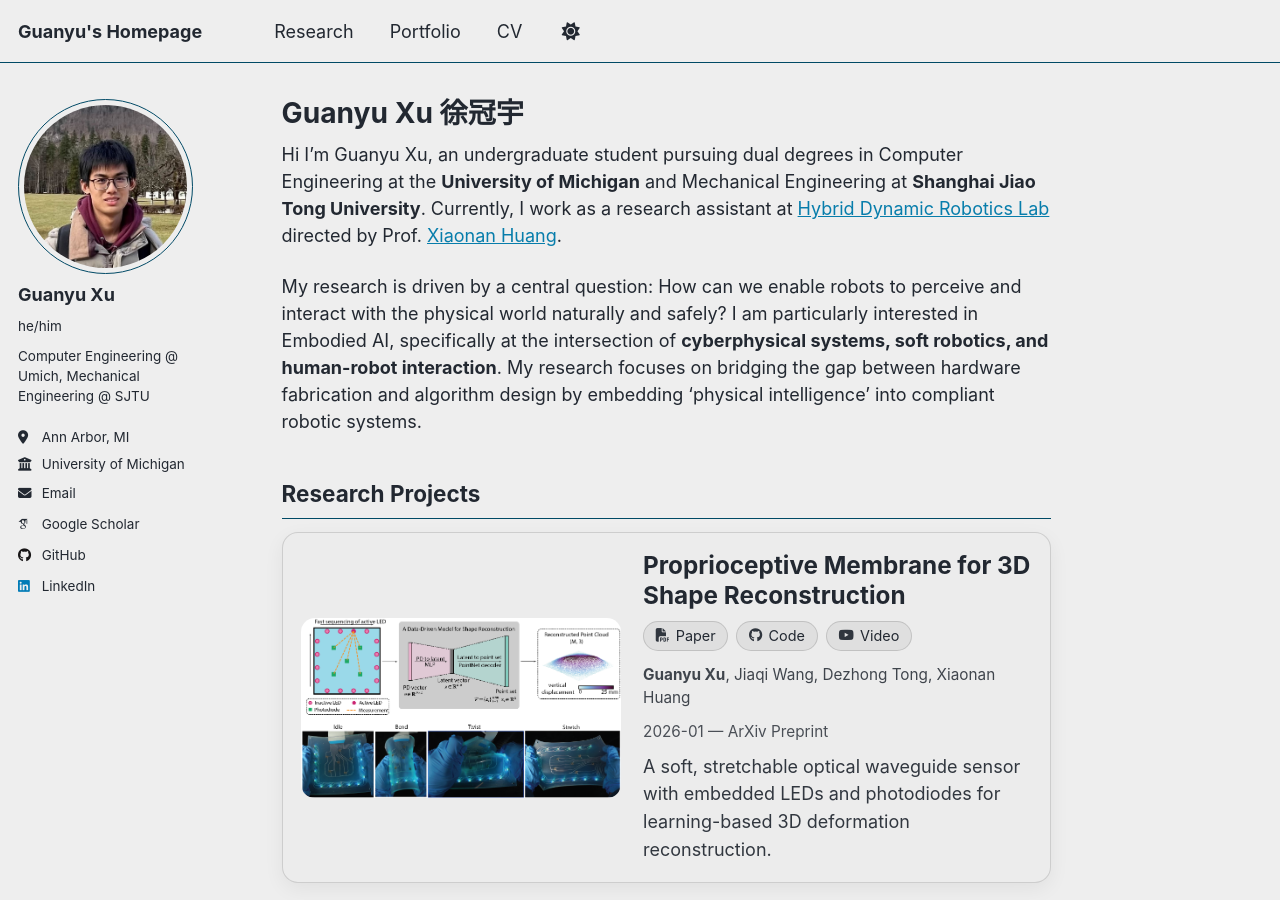
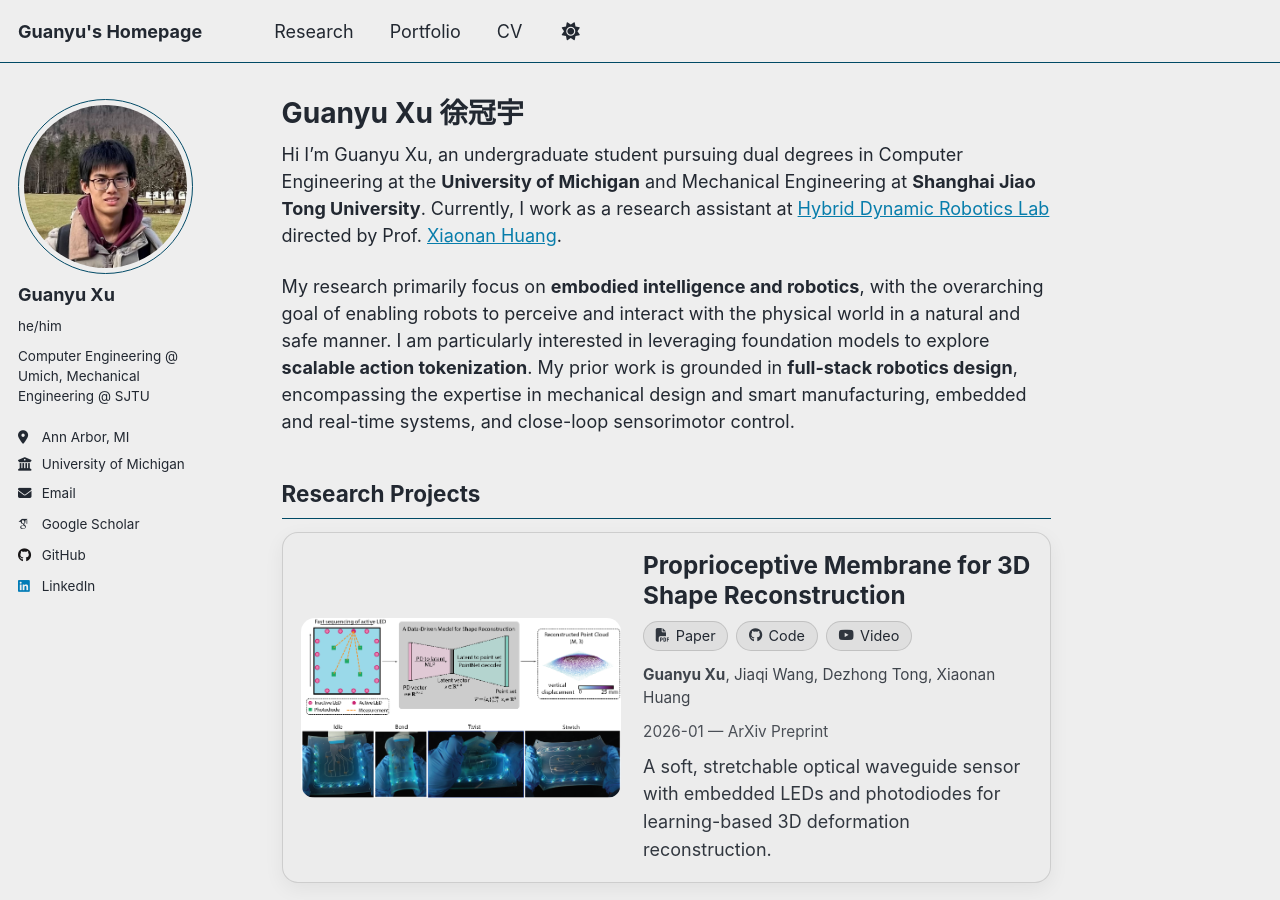
Before and after one commit to XuGuaaaanyu/XuGuaaaanyu.github.io, a Jekyll site: the page built from _pages/about.md, in a window 1280 px wide and 900 px high. Built offline with Jekyll 4.4.1, drawn with Linux system fonts in a browser that asks for light colours; some web fonts are replaced; a script that is not in the unit is left out.

Commit message:
update bio

```diff
--- a/_pages/about.md
+++ b/_pages/about.md
@@ -95,8 +95,7 @@ projects:
 ---
 Hi I'm Guanyu Xu, an undergraduate student pursuing dual degrees in Computer Engineering at the **University of Michigan** and Mechanical Engineering at **Shanghai Jiao Tong University**. Currently, I work as a research assistant at [Hybrid Dynamic Robotics Lab](https://soft.robotics.umich.edu/) directed by Prof. [Xiaonan Huang](https://scholar.google.com/citations?user=MNKU_WcAAAAJ&hl=en-US).
 
-My research is driven by a central question: How can we enable robots to perceive and interact with the physical world naturally and safely? I am particularly interested in Embodied AI, specifically at the intersection of **cyberphysical systems, soft robotics, and human-robot interaction**. My research focuses on bridging the gap between hardware fabrication and algorithm design by embedding 'physical intelligence' into compliant robotic systems.
-
+My research primarily focus on **embodied intelligence and robotics**, with the overarching goal of enabling robots to perceive and interact with the physical world in a natural and safe manner. I am particularly interested in leveraging foundation models to explore **scalable action tokenization**. My prior work is grounded in **full-stack robotics design**, encompassing the expertise in mechanical design and smart manufacturing, embedded and real-time systems, and close-loop sensorimotor control.
 
 ## Research Projects
 {% include project_list.html projects=page.projects.research kind="research" %}
```
Also changed, not shown: _portfolio/01.SmartGlass.md (+1 -1 lines).
